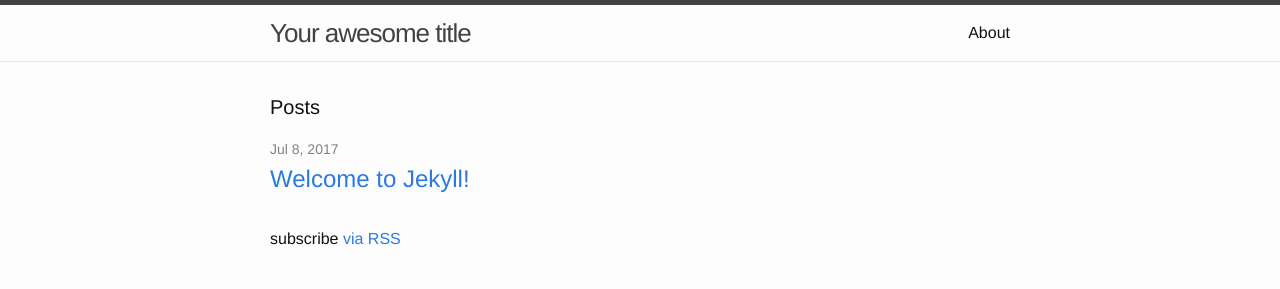
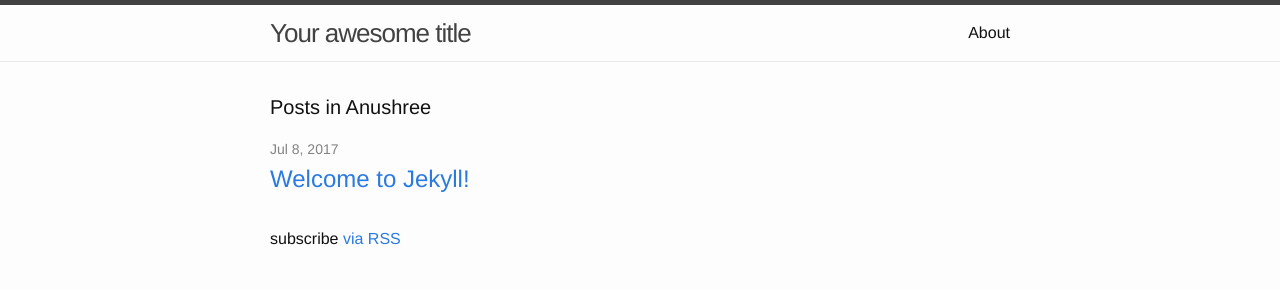
Before and after one commit to Sh24680/Sh24680.github.io, a Jekyll site: the page built from index.html, in a window 1280 px wide. Shown: the top 289 px of the page. Built offline with Jekyll 4.4.1, drawn with Linux system fonts in a browser that asks for light colours.

Commit message:
Update index.html

```diff
--- a/index.html
+++ b/index.html
@@ -4,7 +4,7 @@
 
 <div class="home">
 
-  <h1 class="page-heading">Posts</h1>
+  <h1 class="page-heading">Posts in Anushree</h1>
 
   <ul class="post-list">
     {% for post in site.posts %}
```
